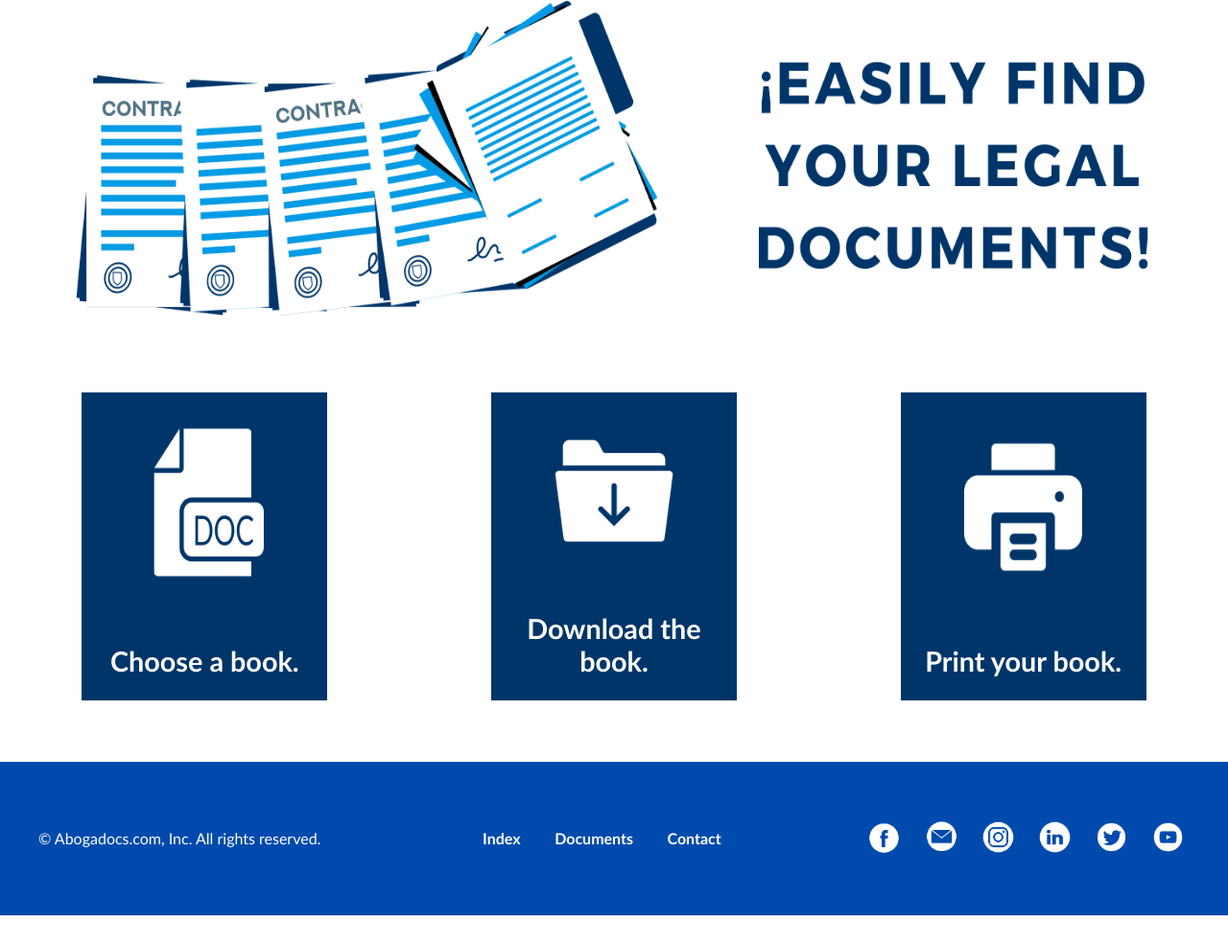
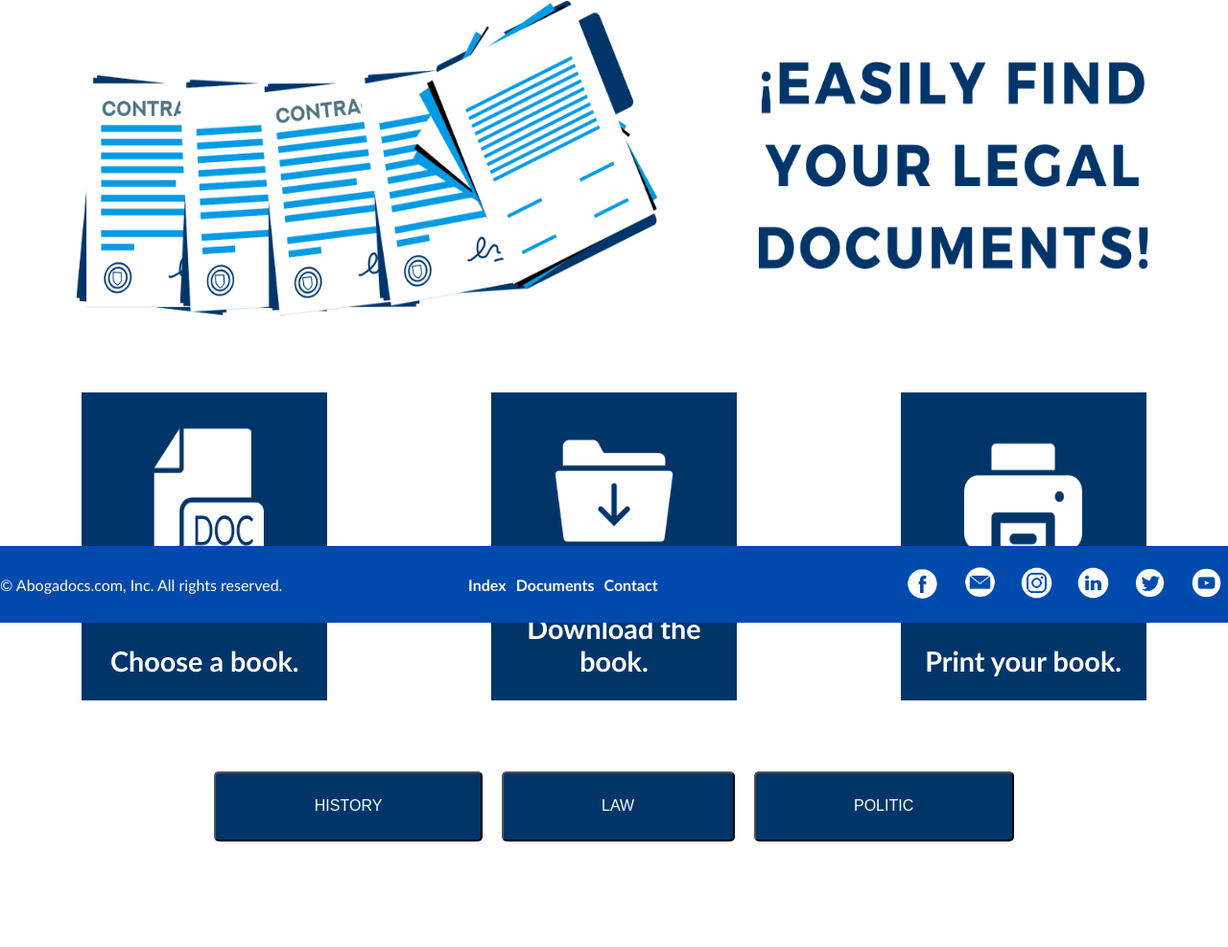
Before and after one commit to Juliangarciam13/Abogadocs, a website: page documents.html in a window 1280 px wide. Shown: the part 151-1138 px from the top of the page at 96% size. Before the commit the page ends 1105 px from the top, so only its background shows below. Drawn offline with Linux system fonts and the light colour scheme; no server answers.

Commit message:
3 filters were created in the documents.html which show different categories of books: history, law and politics.

```diff
--- a/abogadocs.js
+++ b/abogadocs.js
@@ -1,8 +1,17 @@
-async function displaybooks() {
+const historyButton = document.getElementById('history');
+const lawButton = document.getElementById('law');
+const politicsButton = document.getElementById('politic');
+
+const cardContainer = document.createElement('div');
+document.body.appendChild(cardContainer);
+
+async function displaybooks(category) {
   try {
-    const response = await fetch('http://openlibrary.org/search.json?q=&subject=law');
+    const response = await fetch(`http://openlibrary.org/search.json?q=&subject=${category}`);
     const data = await response.json();
     const books = data.docs.filter(book => book.cover_i);
+
+    cardContainer.innerHTML = '';
 
     books.forEach(book => {
       const card = document.createElement('div');
@@ -27,15 +36,30 @@ async function displaybooks() {
         infoBox.classList.add('hidden');
       });
       card.appendChild(cover_img);
+      card.appendChild(infoBox);
 
-      document.body.appendChild(card);
+      cardContainer.appendChild(card);
     });
   } catch (error) {
     console.log(error);
   }
 }
 
-displaybooks();
+historyButton.addEventListener('click', () => {
+  displaybooks('history');
+});
+
+lawButton.addEventListener('click', () => {
+  displaybooks('law');
+});
+
+politicsButton.addEventListener('click', () => {
+  displaybooks('politic');
+});
+
+document.addEventListener("DOMContentLoaded", async function (event) {
+  await displaybooks();
+
 
   function downloadPdf() {
     let link = document.createElement('a');
@@ -52,3 +76,4 @@ pdfDownloadLink.addEventListener('click', function (event) {
     event.preventDefault();
     downloadPdf();
   });
+});
--- a/documents.css
+++ b/documents.css
@@ -31,11 +31,13 @@ li img {
 
 footer {
     background-color: #004aad;
-    padding: 40px;
     display: flex;
     flex-direction: row;
     justify-content: space-between;
     align-items: center;
+    width: 100%;
+    position: fixed;
+    bottom: 0;
     font-family: 'Gill Sans', 'Gill Sans MT', Calibri, 'Trebuchet MS', sans-serif;
 }
 
@@ -51,7 +53,7 @@ nav {
 }
 
 footer nav a {
-    margin-right: 20%;
+    margin-right: 10px;
     text-decoration: none;
     color: white;
     font-weight: bold;
@@ -96,6 +98,7 @@ h2 {
     align-items: center;
     list-style: none;
 }
+
 #FooterIcons li {
     margin-left: 10px;
     list-style: none;
@@ -106,6 +109,12 @@ h2 {
     width: 45px;
     height: 45px;
     list-style: none;
+}
+
+.button {
+    display: flex;
+    justify-content: center;
+    margin-bottom: 100px;
 }
 
 .IconDoc img {
@@ -141,7 +150,7 @@ h2 {
     margin: 0;
     height: 10vh;
     font-size: 150%;
-    font-family:'Gill Sans', 'Gill Sans MT', Calibri, 'Trebuchet MS', sans-serif;
+    font-family: 'Gill Sans', 'Gill Sans MT', Calibri, 'Trebuchet MS', sans-serif;
     font-weight: 600;
     color: black;
     display: flex;
@@ -152,22 +161,8 @@ h2 {
 
 .Menu li {
     width: 25%;
-    text-align:center;
+    text-align: center;
 }
-
-.Container {
-    display: flex;
-    flex-direction: column;
-    align-items: center;
-}
-
-.card-container {
-    display: flex;
-    flex-wrap: wrap;
-    min-height: 100vh;
-    flex-grow: 1;
-}
-
 
 .card {
     width: 200px;
@@ -184,6 +179,7 @@ h2 {
     box-shadow: 0px 8px 20px rgba(0, 0, 0, 0.3);
     transform: translateY(10px);
 }
+
 .card img {
     width: 100%;
     height: 100%;
@@ -197,3 +193,18 @@ h2 {
 .info-box--hidden {
     display: none;
 }
+
+#history, #law, #politic {
+    padding: 2% 8%;
+    background-color: #00356A;
+    color: white;
+    text-align: center;
+    text-decoration: none;
+    font-size: 16px;
+    margin: 10px;
+    border-radius: 5px;
+}
+
+#history:hover, #law:hover, #politic:hover {
+    background-color: #039BE5;
+}
--- a/documents.html
+++ b/documents.html
@@ -38,9 +38,15 @@
             <h2>Print your book.</h2>
         </div>
     </div>
+    <div class="button">
+        <button id="history">HISTORY</button>
+		<button id="law">LAW</button>
+		<button id="politic">POLITIC</button>
+    </div>
     <div id="container">
     </div>
 
+</body>
     <footer>
         <p>
             © Abogadocs.com, Inc. All rights reserved.
@@ -87,5 +93,7 @@
             </ul>
 
         </div>
+
     </footer>
+
     </html>
--- a/index.css
+++ b/index.css
@@ -37,11 +37,11 @@ h1 {
 
 footer {
     background-color: #004aad;
-    padding: 40px;
     display: flex;
     flex-direction: row;
     justify-content: space-between;
     align-items: center;
+    width: 100%;
     font-family: 'Gill Sans', 'Gill Sans MT', Calibri, 'Trebuchet MS', sans-serif;
 }
 
@@ -61,7 +61,7 @@ nav {
 }
 
 footer nav a {
-    margin-right: 20%;
+    margin-right: 10px;
     text-decoration: none;
     color: white;
     font-weight: bold;
```
Lines whose indentation alone changed are shown as unchanged.
